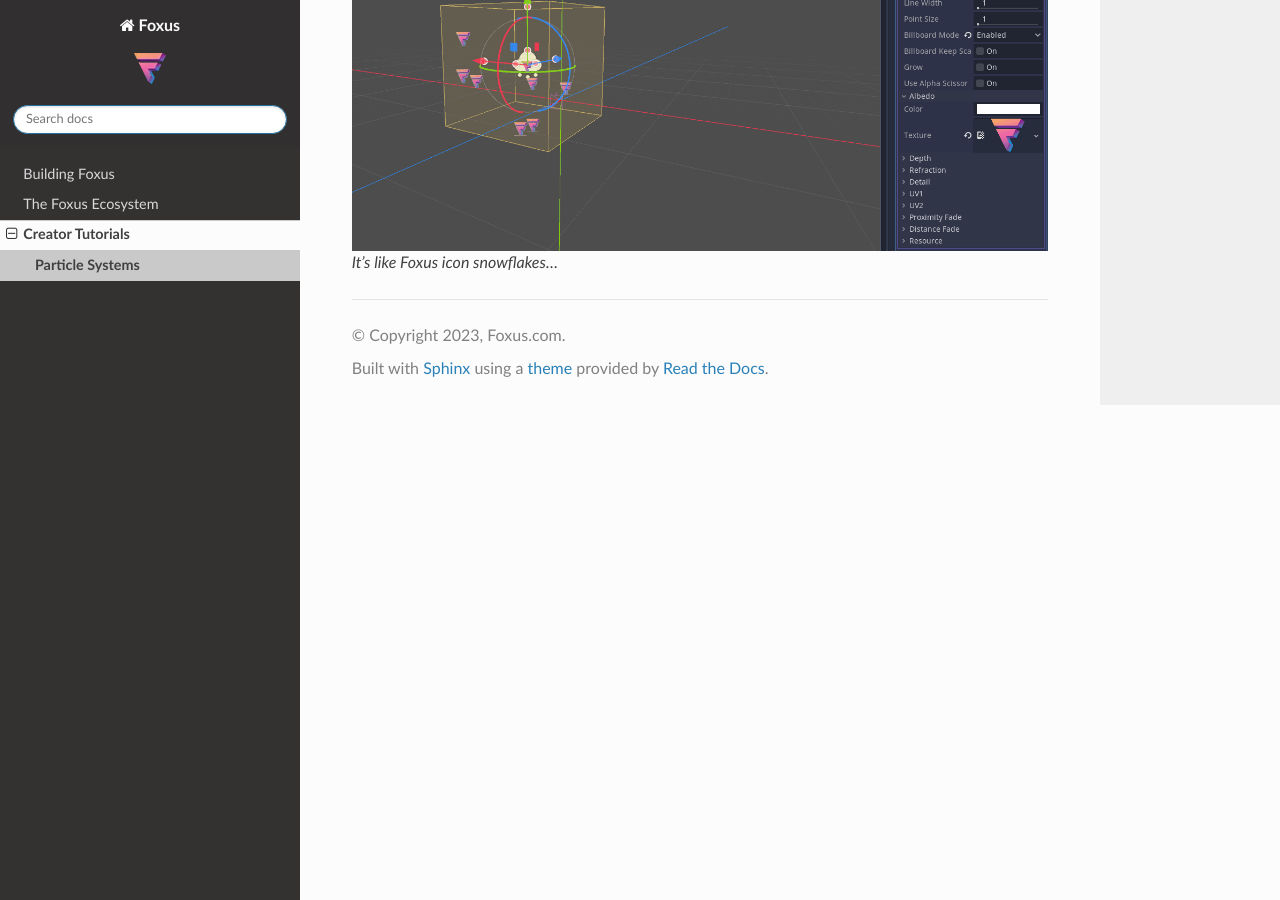
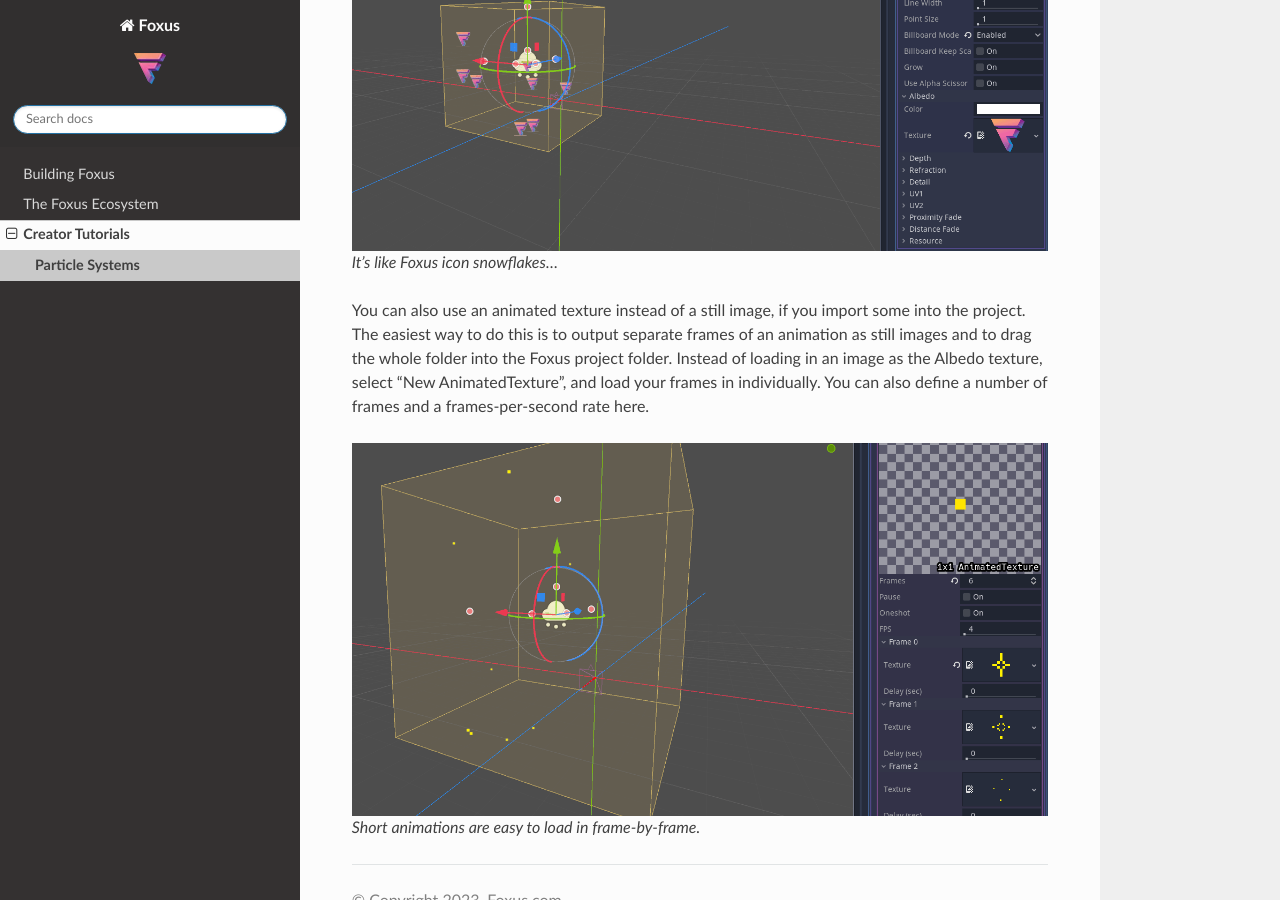
Before and after one commit to teamfoxus/foxus-docs, a Sphinx documentation site: the page built from docs/source/tutorials_particles.rst, in a window 1280 px wide and 900 px high, scrolled down 6861 px. Built offline with Sphinx 7.4.7 and the Read the Docs theme 2.0.0, drawn with Linux system fonts in a browser that asks for light colours.

Commit message:
add sparkles

```diff
--- a/docs/source/tutorials_particles.rst
+++ b/docs/source/tutorials_particles.rst
@@ -98,3 +98,10 @@
    :align: center
 
 *It's like Foxus icon snowflakes...*
+
+You can also use an animated texture instead of a still image, if you import some into the project. The easiest way to do this is to output separate frames of an animation as still images and to drag the whole folder into the Foxus project folder. Instead of loading in an image as the Albedo texture, select "New AnimatedTexture", and load your frames in individually. You can also define a number of frames and a frames-per-second rate here.
+
+.. image:: _static/particles9.gif
+   :align: center
+
+*Short animations are easy to load in frame-by-frame.*
```
Also changed, not shown: docs/source/_static/particles9.gif (added).
